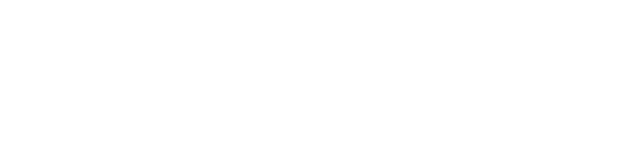
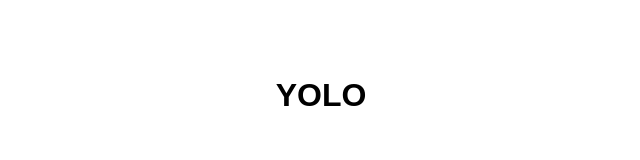
Before and after one commit to kristoferjoseph/redeux, a website: page example.html in a window 1280 px wide. Shown: the whole page, without its empty margins (319-959 px from the left). Drawn offline with Linux system fonts and the light colour scheme.

Commit message:
Updates umd example page.

```diff
--- a/example.html
+++ b/example.html
@@ -4,16 +4,25 @@
   <meta charset="UTF-8">
   <title>✨redeux✨</title>
   <script src="./redeux.umd.js"></script>
+  <style>
+    body {
+      padding: 3rem;
+      font-family: sans-serif;
+      text-align: center;
+    }
+  </style>
 </head>
 <body>
   <div id="root"></div>
   <script>
     (function(){
-     var store = window.redeux.store(todos)
-     function todos(action, state) {
-       return ['YOLO']
-     }
-     console.log(store.getState())
+       var root = document.getElementById('root')
+       store = window.redeux.store(todos)
+       function todos(action, state) {
+         return ['YOLO']
+       }
+       console.log(store.getState())
+       root.innerHTML = `<h1>${store.getState().todos[0]}</h1>`
      }())
   </script>
 </body>
```
